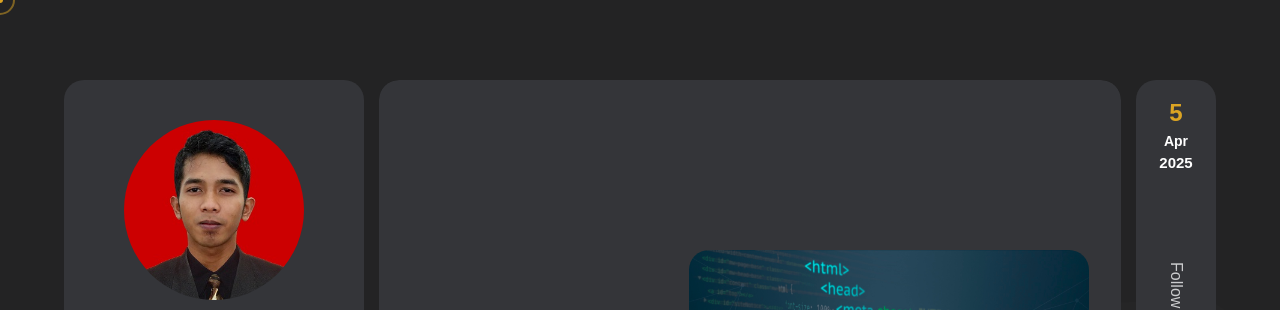
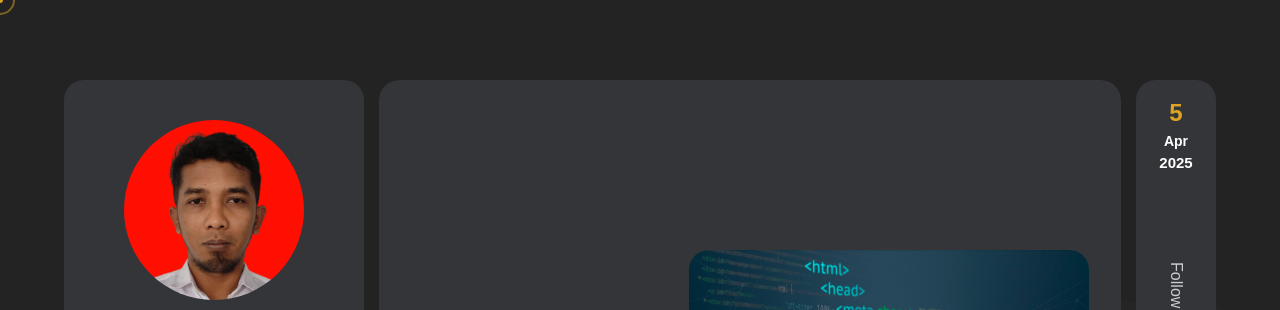
Before and after one commit to rahmatnurjaman99/profile, a plain HTML site: page index.html in a window 1280 px wide. Shown: the top 310 px of the page. Drawn offline with Linux system fonts and the light colour scheme; a web font is replaced by a local one.

Commit message:
update cv

```diff
--- a/index.html
+++ b/index.html
@@ -81,7 +81,7 @@
     <div class="left-side nav-close">
       <div class="menu-content-align">
         <div class="left-side-image">
-          <img src="assets/img/profile.jpg" alt="/" />
+          <img src="assets/img/profile2.png" alt="/" />
         </div>
         <h1 class="mt-1">Rahmat Nurjaman</h1>
         <a
@@ -161,7 +161,7 @@
             <div class="row">
               <div class="col-lg-12 text-center text-lg-start">
                 <div class="hero-image d-inline-block d-lg-none">
-                  <img src="assets/img/profile.jpg" alt="/" />
+                  <img src="assets/img/profile2.png" alt="/" />
                 </div>
                 <div
                   class="hero-content mt-4 mx-auto mx-lg-0 text-lg-left mt-lg-none"
@@ -179,7 +179,7 @@
         <div class="hero-footer d-block d-lg-none">
           <a
             class="download-cv primary-button mt-3 mb-4 d-lg-none"
-            href="assets/doc/cv-2024.pdf" download
+            href="assets/doc/Rahmat-CV-2025.pdf" download
             >Download CV</a
           >
           <div class="social d-lg-none mb-4 d-block">
@@ -205,7 +205,7 @@
             <div class="row">
               <div class="col-lg-5">
                 <div class="about-img">
-                  <img src="assets/img/profile.jpg" alt="/" />
+                  <img src="assets/img/profile2.png" alt="/" />
                   <div class="border-img"></div>
                 </div>
               </div>
@@ -213,7 +213,7 @@
                 <div class="about-description">
                   <h3 class="mb-3">A short story about me.</h3>
                   <p class="about-text">
-                    Innovative and deadline-driven Web Developer with 5+ years
+                    Innovative and deadline-driven Web Developer with 6+ years
                     of experience developing company project as Backend
                     Programmer.
                   </p>
```
Also changed, not shown: assets/img/profile2.png (added), 1 other file.
